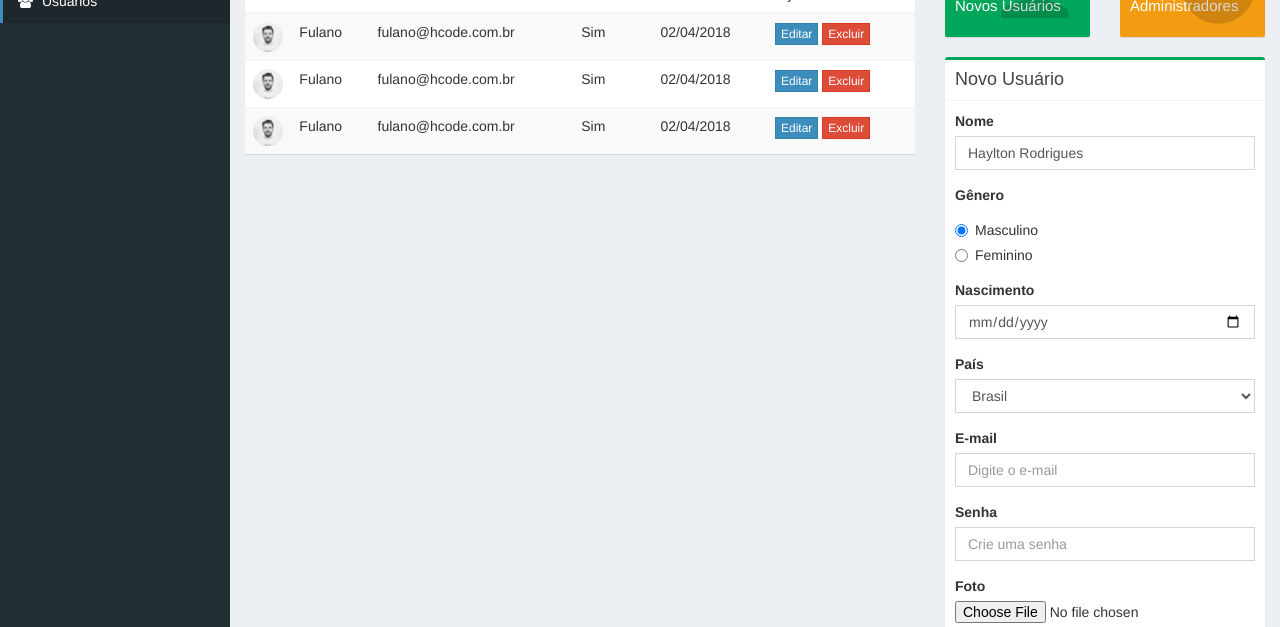
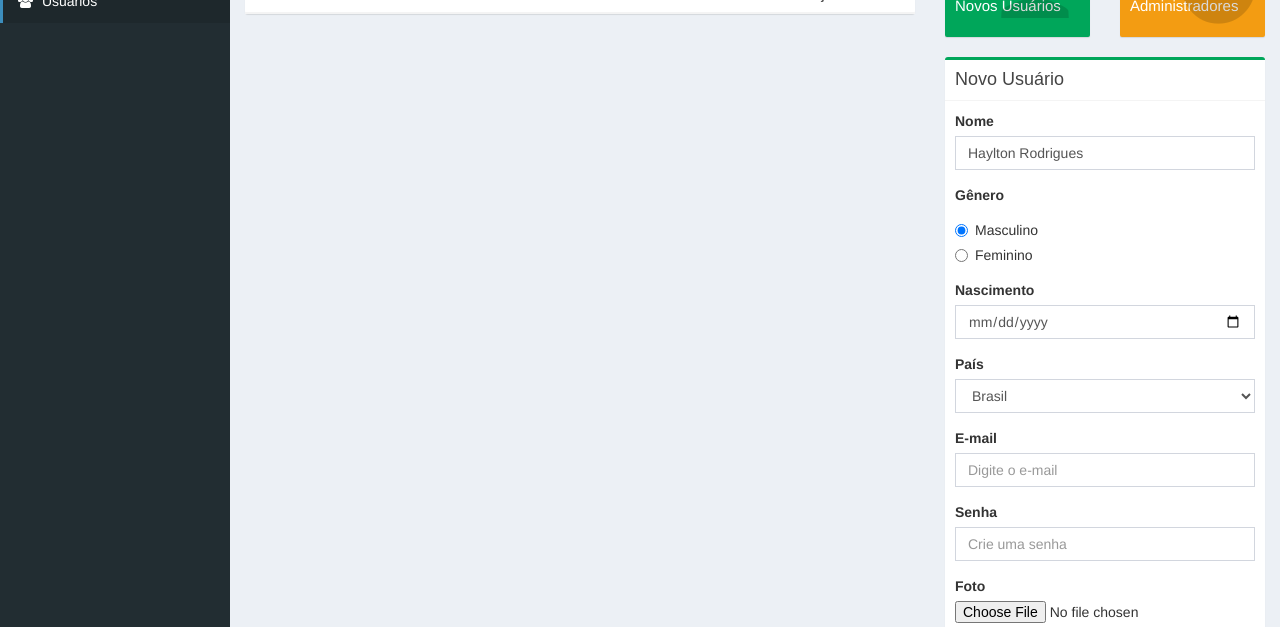
Before and after one commit to Haylton15/gerenciamento-usuarios, a plain HTML site: page index.html in a window 1280 px wide. Shown: the part 173-800 px from the top of the page. Drawn offline with Linux system fonts and the light colour scheme; files whose address does not match are found by name.

Commit message:
Assistida as aulas g08 e g09

```diff
--- a/index.html
+++ b/index.html
@@ -150,47 +150,8 @@
                     <th>Ações</th>
                   </tr>
                 </thead>
-                <tbody>
+                <tbody id="tbody-users">
 
-                  <tr>
-                    <td><img src="dist/img/user1-128x128.jpg" alt="User Image" class="img-circle img-sm"></td>
-                    <td>Fulano</td>
-                    <td>fulano@hcode.com.br</td>
-                    <td>Sim</td>
-                    <td>02/04/2018</td>
-                    <td>
-                      <button type="button" class="btn btn-primary btn-xs btn-flat">Editar</button>
-                      <button type="button" class="btn btn-danger btn-xs btn-flat">Excluir</button>
-                    </td>
-                  </tr>
-
-                  <tr>
-                    <td>
-                      <img src="dist/img/user1-128x128.jpg" alt="User Image" class="img-circle img-sm">
-                    </td>
-                    <td>Fulano</td>
-                    <td>fulano@hcode.com.br</td>
-                    <td>Sim</td>
-                    <td>02/04/2018</td>
-                    <td>
-                      <button type="button" class="btn btn-primary btn-xs btn-flat">Editar</button>
-                      <button type="button" class="btn btn-danger btn-xs btn-flat">Excluir</button>
-                    </td>
-                  </tr>
-
-                  <tr>
-                    <td>
-                      <img src="dist/img/user1-128x128.jpg" alt="User Image" class="img-circle img-sm">
-                    </td>
-                    <td>Fulano</td>
-                    <td>fulano@hcode.com.br</td>
-                    <td>Sim</td>
-                    <td>02/04/2018</td>
-                    <td>
-                      <button type="button" class="btn btn-primary btn-xs btn-flat">Editar</button>
-                      <button type="button" class="btn btn-danger btn-xs btn-flat">Excluir</button>
-                    </td>
-                  </tr>
 
                 </tbody>
               </table>
--- a/index.js
+++ b/index.js
@@ -2,19 +2,54 @@ var fields = document.querySelectorAll("#form-user-create [name]"); //traduzindo
 //JSON= JavaScript Object Notation, ele é um objeto literal que possui atributos e métodos.
 var user = {};
 
-fields.forEach(function(field, index){
 
-    if(field.name == "gender"){
-        if(field.checked){
+function addLine(dataUser){
+    var tr = document.createElement("tr");
+
+    tr.innerHTML = `
+
+      <td><img src="dist/img/user1-128x128.jpg" alt="User Image" class="img-circle img-sm"></td>
+      <td>${dataUser.name}</td>
+      <td>${dataUser.email}</td>
+      <td>${dataUser.admin}</td>
+      <td>${dataUser.birth}</td>
+      <td>
+        <button type="button" class="btn btn-primary btn-xs btn-flat">Editar</button>
+        <button type="button" class="btn btn-danger btn-xs btn-flat">Excluir</button>
+      </td>
+
+`;
+
+    document.getElementById("tbody-users").appendChild(tr); //adicionando o elemento ao tbody
+    console.log(dataUser);
+
+}
+
+
+//abaixo estou capturando o evento de submit do formulário, pois o submit é do formulário e não do botão
+//a variável (event) ali em específico diz qual elem disparou o evento, qual o momento, se uma tecla em
+// específico estav apertada ou seja, informações sobre o evento
+document.getElementById("form-user-create").addEventListener("submit", function (event) {
+
+    event.preventDefault(); //isso é para cancelar o comportamento padrão de disparar o evento que no caso seria atualizar a página, com isso, não irá recarregar
+
+    //para montar o json só é interessante quando for enviar o formulário, por isso o trecho abaixo está aqui dentro agora
+    fields.forEach(function (field, index) {
+
+        if (field.name == "gender") {
+            if (field.checked) {
+                user[field.name] = field.value;
+            }
+
+        } else {
             user[field.name] = field.value;
         }
 
-    }else{
-        user[field.name] = field.value;
-    }
+
+    });
+
+
+    addLine(user);
 
 
 });
-
-
-console.log(user);
```
Also changed, not shown: anotacoes.txt (added).
